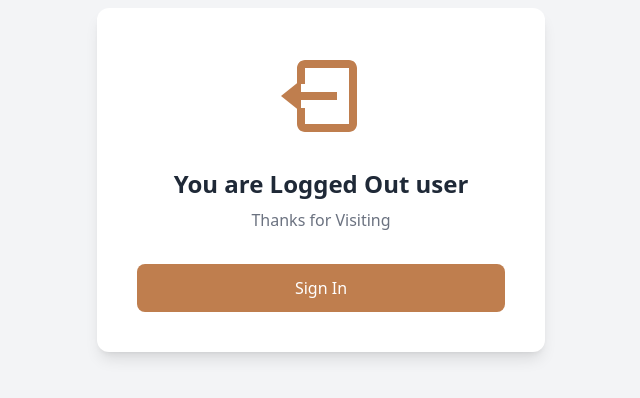
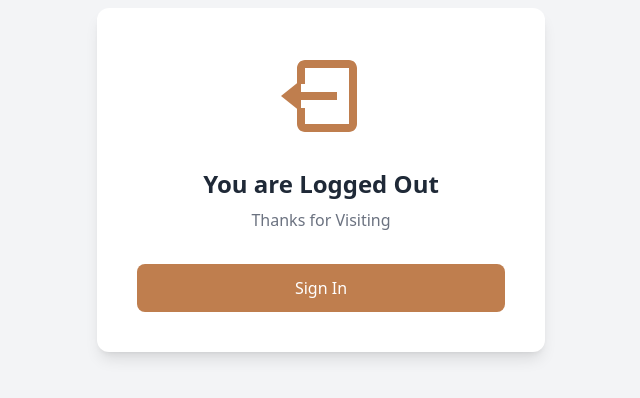
Before and after one commit to ApolloDev03/aries_expo, a React (Vite) app: page /logout in a window 1280 px wide. Shown: the part 220-618 px from the top of the page, without its empty margins (319-959 px from the left). Built offline with nearby package versions, Linux system fonts and the light colour scheme; no server answers.

Commit message:
changes.

```diff
--- a/src/components/UserProtectedRoute.tsx
+++ b/src/components/UserProtectedRoute.tsx
@@ -10,7 +10,7 @@ export default function UserProtectedRoute({ children }: ProtectedRouteProps) {
 
     // ✅ get from localStorage
     const adminId = localStorage.getItem("User_Id");
-    const token = localStorage.getItem("user_token"); // (optional but recommended)
+    const token = localStorage.getItem("usertoken"); // (optional but recommended)
 
     // ✅ if not logged in -> redirect
     if (!adminId || !token) {
--- a/src/pages/UserLogout.tsx
+++ b/src/pages/UserLogout.tsx
@@ -23,7 +23,7 @@ export default function UserLogout() {
 
                 {/* Heading */}
                 <h2 className="text-2xl font-semibold text-gray-800">
-                    You are Logged Out user
+                    You are Logged Out
                 </h2>
 
                 {/* Subtext */}
```
